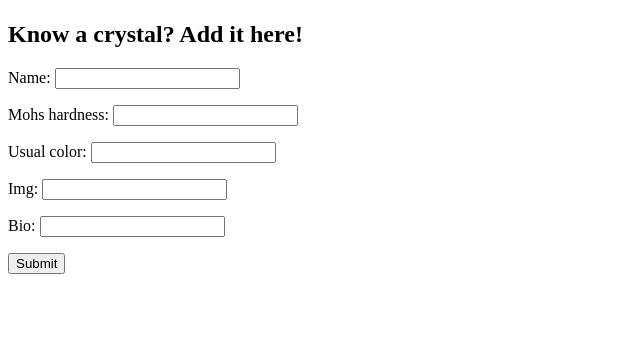
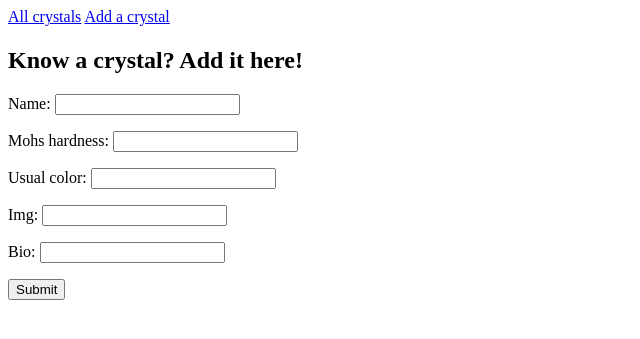
Before and after one commit to uriapete/crystallia, a Django app: page /crystals/add/ in a window 1280 px wide. Shown: the top 339 px of the page, without its empty margins (0-640 px from the left). Run offline with Django 4.2, Linux system fonts and the light colour scheme.

Commit message:
add navbar to base

```diff
--- a/main_app/templates/bases/base.html
+++ b/main_app/templates/bases/base.html
@@ -6,6 +6,10 @@
     <title>Crystallia{% block title %}{% endblock title %}</title>
 </head>
 <body>
+    <nav>
+        <a href="{% url 'crystal_list' %}">All crystals</a>
+        <a href="{% url 'crystal_create' %}">Add a crystal</a>
+    </nav>
     {% block content %}{% endblock content %}
 </body>
 </html>
```
